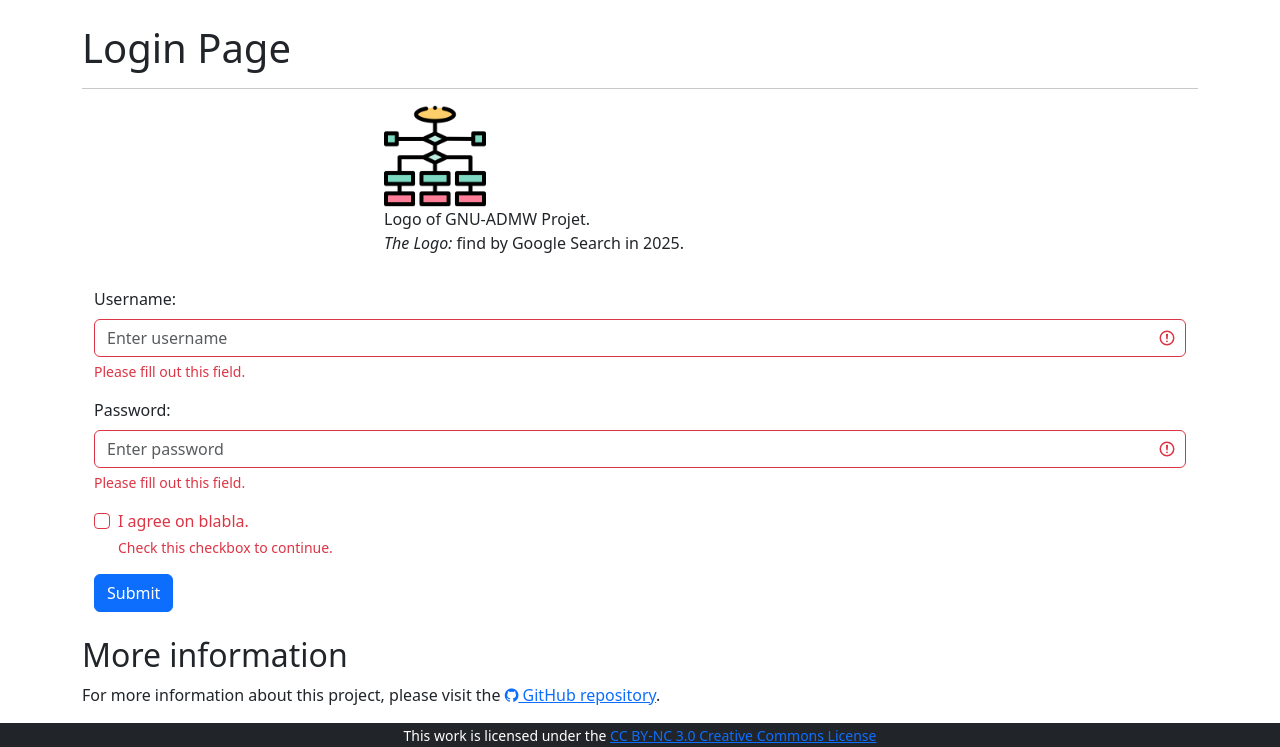
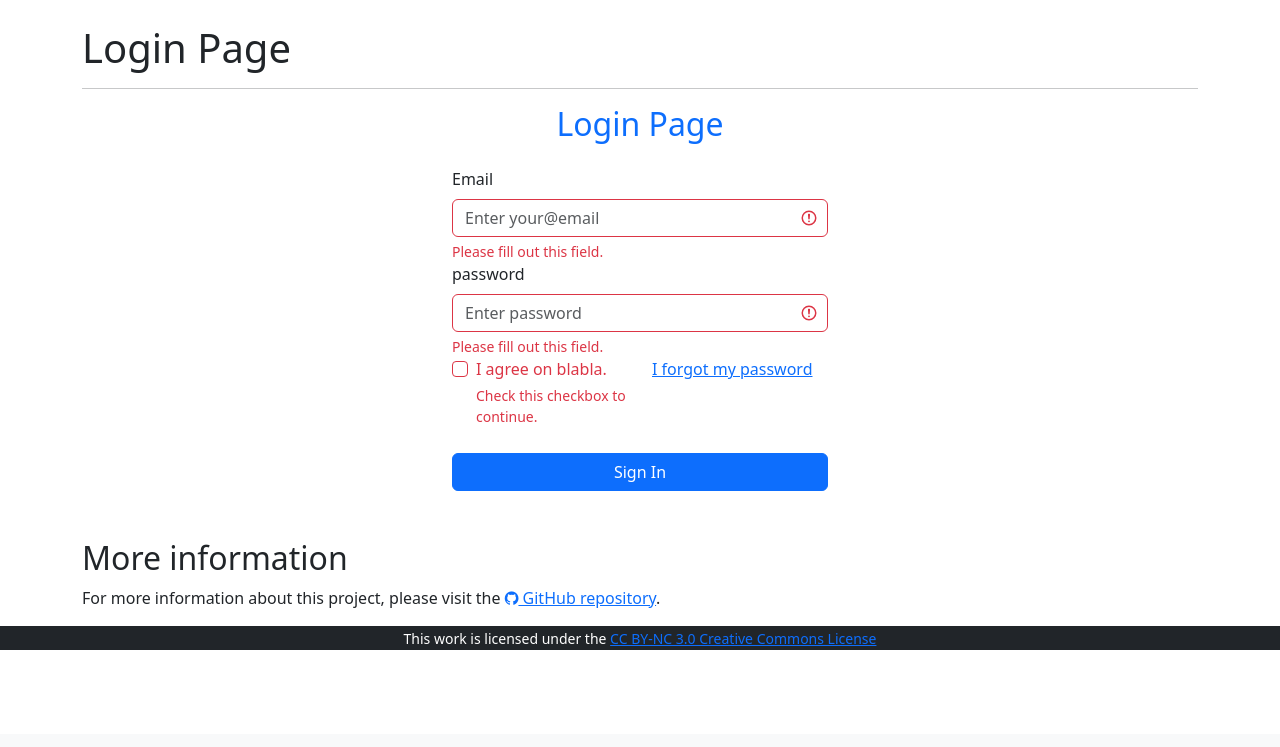
Before and after one commit to Tiozao-do-Linux/GNU-ADMW, a Django app: page /login in a window 1280 px wide. Shown: the part 66-813 px from the top of the page. After the commit the page ends 716 px from the top, so only its background shows below. Run offline with Django 5.2, Linux system fonts and the light colour scheme.

Commit message:
Improve the look of the login template

```diff
--- a/templates/login.html
+++ b/templates/login.html
@@ -8,39 +8,45 @@
 	<h1>{% trans 'Login Page' %}</h1>
 	<hr>
 
-	<div class="container">
-		<div class="row justify-content-center align-items-center">
-			<div class="col col-md-auto">
-			<figure>
-				<img src="{% static 'img/active-directory.png' %}" alt="Active Directory Logo" width="20%">
-				<figcaption>Logo of GNU-ADMW Projet.</figcaption>
-				<p><cite>The Logo:</cite> find by Google Search in 2025.</p>
-			</figure>
+	<div class="row">
+		<div class="col">
+		<h2 class="text-primary text-center">{% trans 'Login Page' %}</h2>
 		</div>
 	</div>
 
+	<div class="row mt-3">
+			<div class="col" style="width: 100%; max-width: 400px; margin: 0 auto;">
 			<form action="" class="was-validated">
 				{% csrf_token %}
-		  <div class="mb-3 mt-3">
-			<label for="uname" class="form-label">Username:</label>
-			<input type="text" class="form-control" id="uname" placeholder="Enter username" name="uname" required>
+				<label class="form-label" for="email">Email</label>
+				<input class="form-control" type="email" id="email" placeholder="Enter your@email" name="email" required>
 				<div class="valid-feedback">Valid.</div>
 				<div class="invalid-feedback">Please fill out this field.</div>
-		  </div>
-		  <div class="mb-3">
-			<label for="pwd" class="form-label">Password:</label>
-			<input type="password" class="form-control" id="pwd" placeholder="Enter password" name="pswd" required>
+
+				<label class="form-label" for="pwd">password</label>
+				<input class="form-control" type="password" id="pwd" placeholder="Enter password" name="pswd" required>
 				<div class="valid-feedback">Valid.</div>
 				<div class="invalid-feedback">Please fill out this field.</div>
-		  </div>
-		  <div class="form-check mb-3">
-			<input class="form-check-input" type="checkbox" id="myCheck"  name="remember" required>
-			<label class="form-check-label" for="myCheck">I agree on blabla.</label>
+
+				<div class="row mb-4">
+				<div class="col d-flex justify-content-center">
+					<div class="form-check">
+					<input class="form-check-input" type="checkbox" value="" id="remember" name="remember" required>
+					<label class="form-check-label" for="remember">I agree on blabla.</label>
 					<div class="valid-feedback">Valid.</div>
 					<div class="invalid-feedback">Check this checkbox to continue.</div>
 					</div>
-		  <button type="submit" class="btn btn-primary">Submit</button>
+				</div>
+
+				<div class="col">
+					<a href="#">I forgot my password</a>
+				</div>
+				</div>
+
+				<button type="submit" class="btn btn-primary btn-block w-100 mb-4">Sign In</button>
+
 			</form>
+			</div> <!-- .col -->
 		</div>
 
 {% endblock %}
```
Lines whose indentation alone changed are shown as unchanged.
